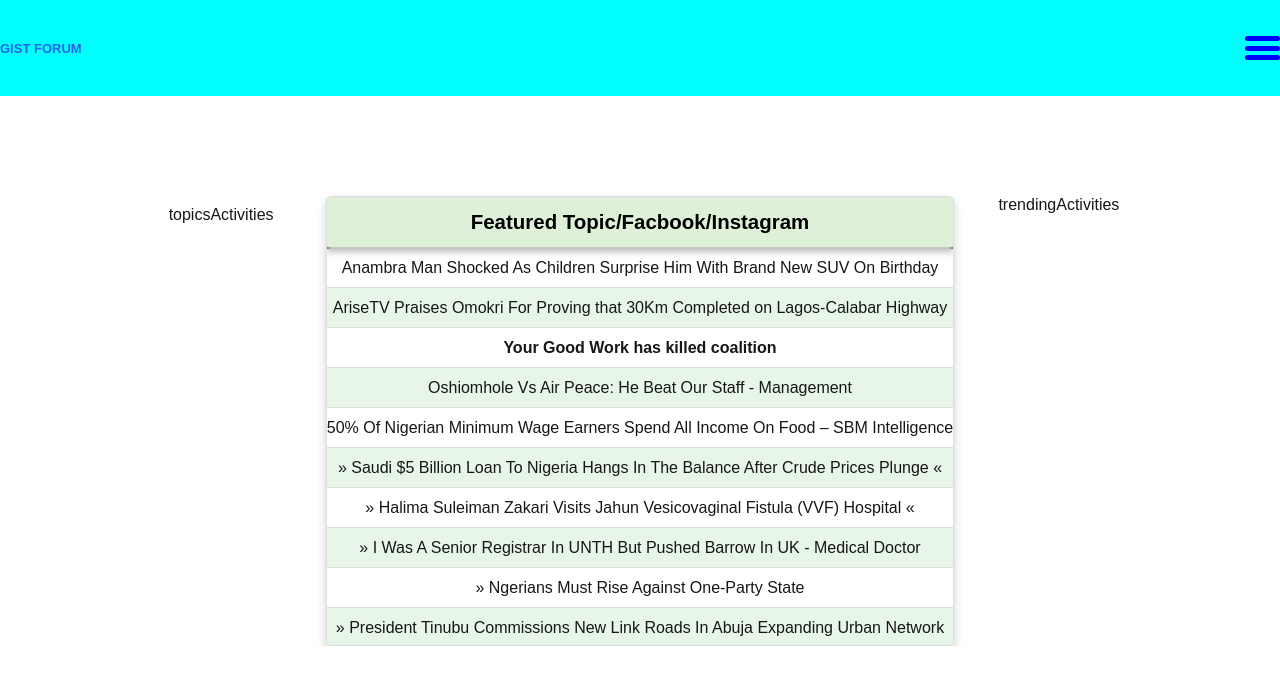
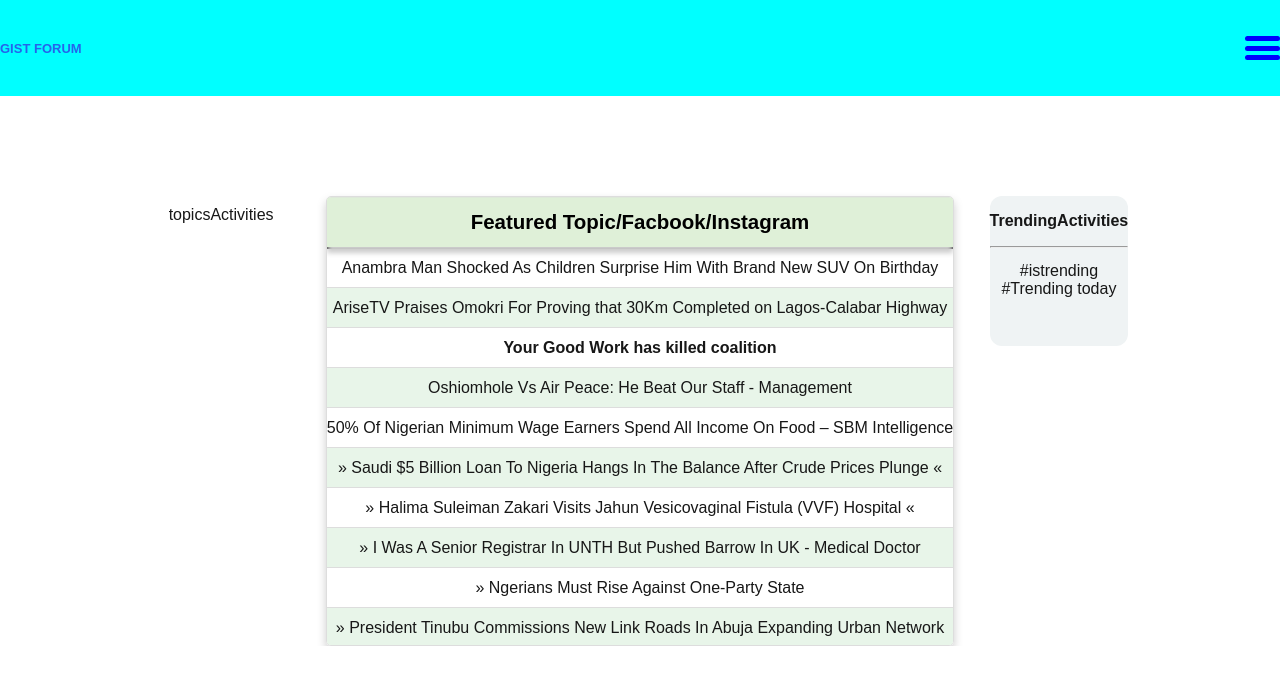
Before and after one commit to JohnEko/blogTable, a Next.js app in the folder client/nextapp/: page / in a window 1280 px wide. Shown: the top 684 px of the page. Built offline with nearby package versions, Linux system fonts and the light colour scheme.

Commit message:
trending page

```diff
--- a/client/nextapp/app/components/navbar/MobileMenu.tsx
+++ b/client/nextapp/app/components/navbar/MobileMenu.tsx
@@ -8,20 +8,30 @@ import Link from 'next/link'
 const MobileMenu = () => {
 
     const[isOpen, setIsopen] = useState(false)
+
   return (
     <div className=''>
+
         <div className='mobile-item'
         onClick={() => setIsopen((prev) =>!prev)}
         >
+        {/* we can use searchModal from previous projects */}
+
+
+            <div  className='mobile-menu' />
             <div className='mobile-menu'/>
             <div className='mobile-menu'/>
-            <div className='mobile-menu'/>
+
+            {/* <div className={`mobile-menu ${isOpen ? "rotate-45": "" }`}/> */}
+
+
         </div>
+
 
         {/* now check if its open */}
         {isOpen && (
             <div className='mobile-link'>
-                <Link href={''}>Home</Link>
+                <Link href={'/'}>Home</Link>
                 <Link href={''}>News</Link>
                 <Link href={''}>Sports</Link>
                 <Link href={''}>Entertainment</Link>
--- a/client/nextapp/app/components/navbar/mobileMenu.css
+++ b/client/nextapp/app/components/navbar/mobileMenu.css
@@ -11,6 +11,7 @@
     height: 5px;
     background: blue;
     border-radius: 0.25rem;
+    rotate: 45;
 
 /* rounded is border-radius */
 }
--- /dev/null
+++ b/client/nextapp/app/trendingFeeds/trending.css
@@ -0,0 +1,37 @@
+.activities{
+    margin-top: 100px;
+    display: flex;
+    justify-content: center;
+
+}
+.trending{
+    background-color: #EFF3F4;
+    height: 150px;
+    border-radius: 0.75rem;
+    padding-top: 1rem;
+    padding-bottom: 1rem,
+
+}
+.trending-link{
+    font-weight: bold;
+
+}
+
+hr{
+    display: block;
+    margin-block-start: 1em;
+    margin-block-end: 0.5em;
+    margin-inline-start: auto;
+    margin-inline-end: auto;
+    unicode-bidi: isolate;
+    overflow: hidden;
+
+}
+
+
+.trending-row{
+    text-align: center;
+    font-size: 1rem;
+    padding-top: 0.35rem;
+
+}
--- a/client/nextapp/app/trendingFeeds/trending.module.css
+++ /dev/null
@@ -1,6 +0,0 @@
-.container{
-    margin-top: 100px;
-    display: flex;
-    justify-content: center;
-
-}
--- a/client/nextapp/app/trendingFeeds/trendingActivities.tsx
+++ b/client/nextapp/app/trendingFeeds/trendingActivities.tsx
@@ -1,11 +1,23 @@
 import React from 'react'
-import styles from "./trending.module.css"
+import  "./trending.css"
 import Link from 'next/link'
 
 const Trending = () => {
   return (
-    <div className={styles.container}>
-       <Link href={"/trending"}>trendingActivities</Link>
+    <div className= "activities">
+      <div className='trending'>
+            <Link href={"/trending"} className='trending-link'>TrendingActivities</Link>
+              <hr />
+            <div className='trending-row'>
+              <div className='trending-items'>
+                <span>#istrending </span>
+
+              </div>
+              <span className=''>#Trending today </span>
+            </div>
+
+       </div>
+
     </div>
   )
 }
```
Also changed, not shown: client/nextapp/package.json (+7 -4 lines), 1 other file (tests, documents, lock files or other folders).
